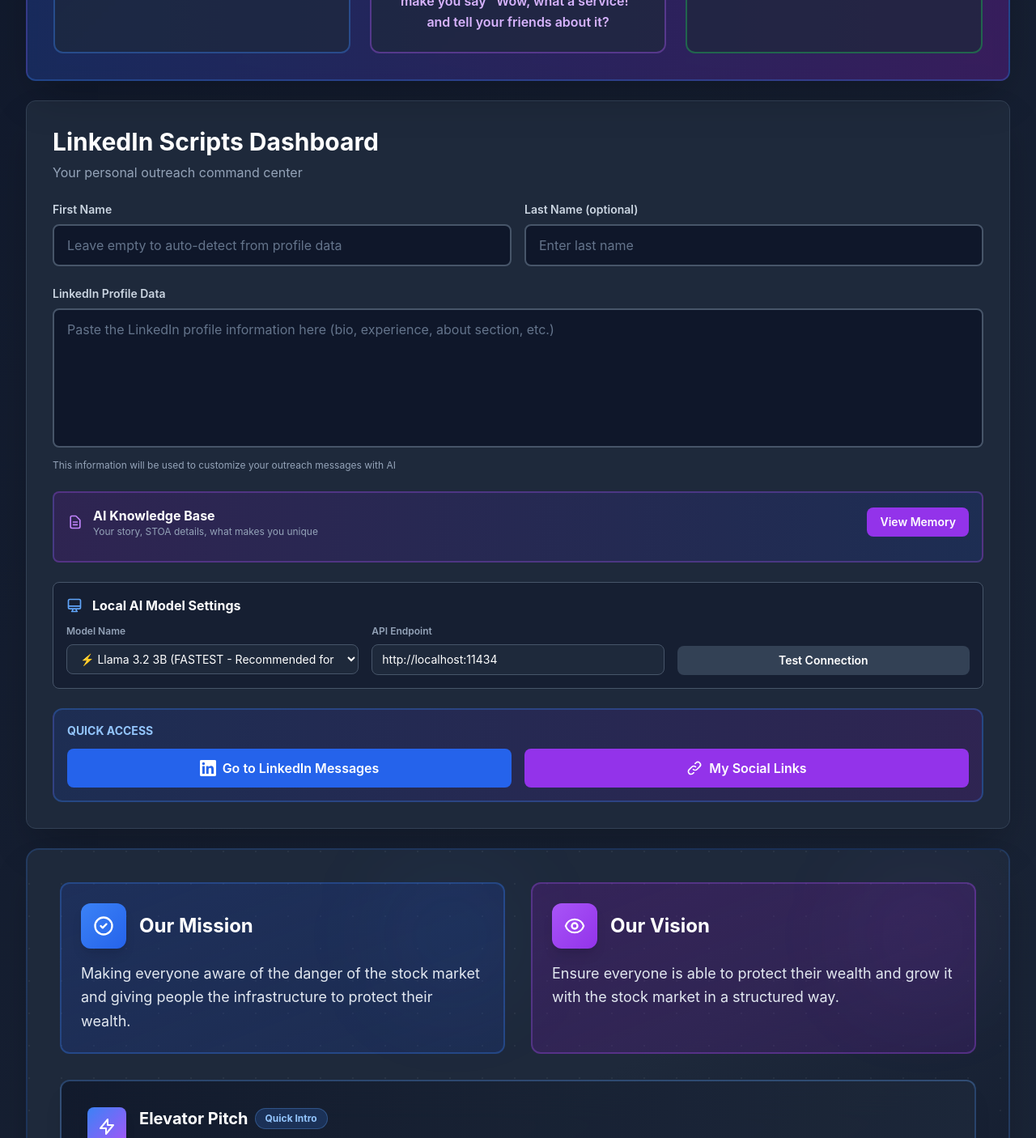
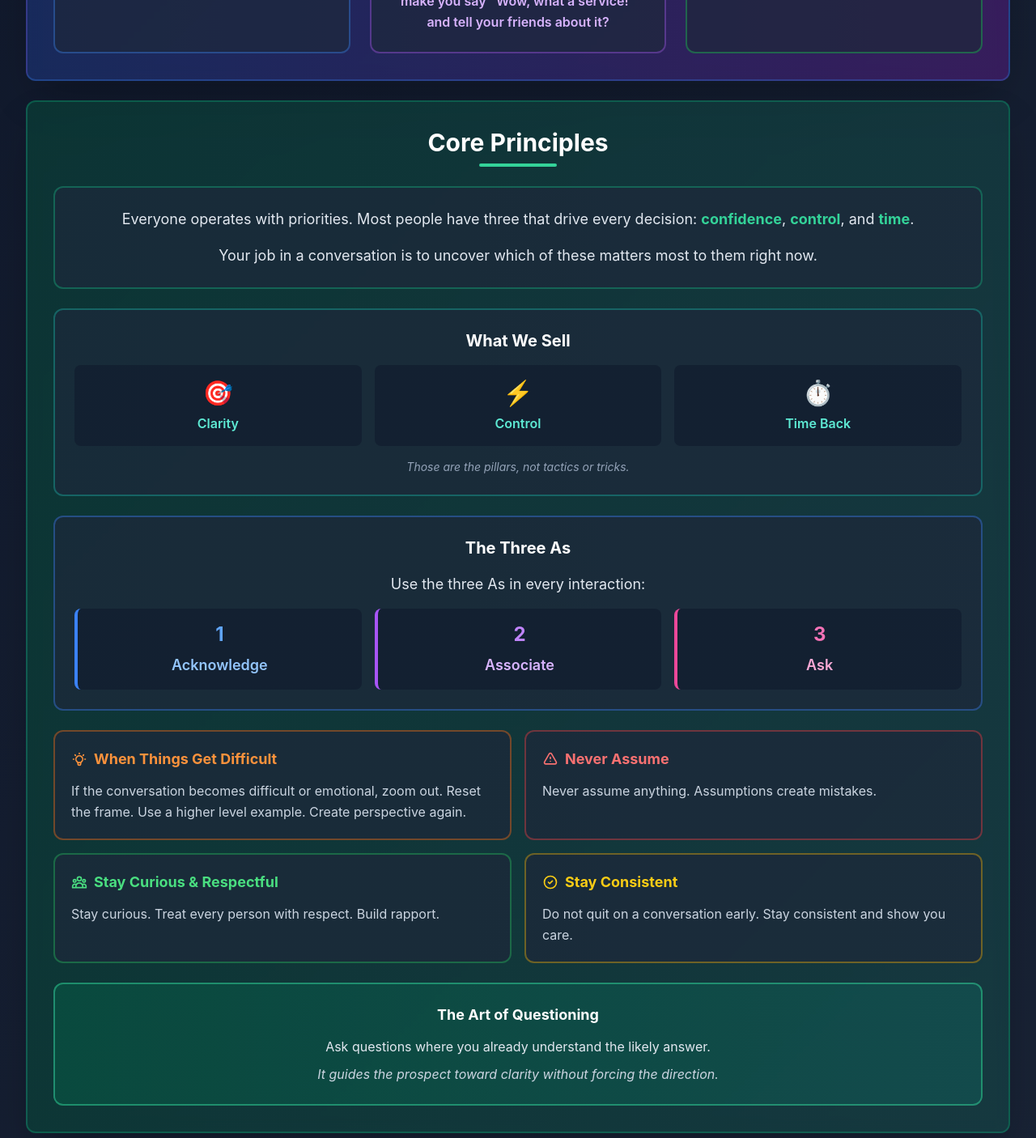
Before and after one commit to Mo-TradingGEN/crm, a Vue app: page / in a window 1280 px wide. Shown: the part 840-2246 px from the top of the page at 81% size. Built offline with nearby package versions, Linux system fonts and the light colour scheme.

Commit message:
Add Core Principles section below Three Questions

```diff
--- a/src/App.vue
+++ b/src/App.vue
@@ -59,6 +59,130 @@
             <h3 class="text-xl font-bold text-white mb-3">Question 3</h3>
             <p class="text-green-300 font-semibold leading-relaxed">
               What are clients wishing for and willing to pay?
+            </p>
+          </div>
+        </div>
+      </div>
+
+      <!-- Core Principles Section -->
+      <div id="section-principles" class="bg-gradient-to-r from-emerald-900/50 to-teal-900/50 border-2 border-emerald-500/30 rounded-xl shadow-2xl p-6 md:p-8 mb-6 backdrop-blur">
+        <div class="text-center mb-6">
+          <h2 class="text-2xl md:text-3xl font-bold text-white mb-2">Core Principles</h2>
+          <div class="w-24 h-1 bg-emerald-400 mx-auto rounded-full"></div>
+        </div>
+
+        <div class="space-y-6">
+          <!-- Opening Statement -->
+          <div class="bg-slate-800/70 border-2 border-emerald-500/40 rounded-xl p-6">
+            <p class="text-lg text-slate-200 leading-relaxed text-center">
+              Everyone operates with priorities. Most people have three that drive every decision: <span class="text-emerald-400 font-bold">confidence</span>, <span class="text-emerald-400 font-bold">control</span>, and <span class="text-emerald-400 font-bold">time</span>.
+            </p>
+            <p class="text-lg text-slate-200 leading-relaxed text-center mt-4">
+              Your job in a conversation is to uncover which of these matters most to them right now.
+            </p>
+          </div>
+
+          <!-- What We Sell -->
+          <div class="bg-slate-800/70 border-2 border-teal-500/40 rounded-xl p-6">
+            <h3 class="text-xl font-bold text-white mb-4 text-center">What We Sell</h3>
+            <div class="grid md:grid-cols-3 gap-4">
+              <div class="text-center p-4 bg-slate-900/50 rounded-lg">
+                <div class="text-3xl mb-2">🎯</div>
+                <p class="text-teal-300 font-semibold">Clarity</p>
+              </div>
+              <div class="text-center p-4 bg-slate-900/50 rounded-lg">
+                <div class="text-3xl mb-2">⚡</div>
+                <p class="text-teal-300 font-semibold">Control</p>
+              </div>
+              <div class="text-center p-4 bg-slate-900/50 rounded-lg">
+                <div class="text-3xl mb-2">⏱️</div>
+                <p class="text-teal-300 font-semibold">Time Back</p>
+              </div>
+            </div>
+            <p class="text-sm text-slate-400 text-center mt-4 italic">Those are the pillars, not tactics or tricks.</p>
+          </div>
+
+          <!-- The Three As -->
+          <div class="bg-slate-800/70 border-2 border-blue-500/40 rounded-xl p-6">
+            <h3 class="text-xl font-bold text-white mb-4 text-center">The Three As</h3>
+            <p class="text-lg text-slate-200 leading-relaxed text-center mb-4">
+              Use the three As in every interaction:
+            </p>
+            <div class="grid md:grid-cols-3 gap-4">
+              <div class="text-center p-4 bg-slate-900/50 rounded-lg border-l-4 border-blue-500">
+                <div class="text-2xl font-bold text-blue-400 mb-2">1</div>
+                <p class="text-blue-300 font-semibold text-lg">Acknowledge</p>
+              </div>
+              <div class="text-center p-4 bg-slate-900/50 rounded-lg border-l-4 border-purple-500">
+                <div class="text-2xl font-bold text-purple-400 mb-2">2</div>
+                <p class="text-purple-300 font-semibold text-lg">Associate</p>
+              </div>
+              <div class="text-center p-4 bg-slate-900/50 rounded-lg border-l-4 border-pink-500">
+                <div class="text-2xl font-bold text-pink-400 mb-2">3</div>
+                <p class="text-pink-300 font-semibold text-lg">Ask</p>
+              </div>
+            </div>
+          </div>
+
+          <!-- Key Guidelines -->
+          <div class="grid md:grid-cols-2 gap-4">
+            <div class="bg-slate-800/70 border-2 border-orange-500/40 rounded-xl p-5">
+              <h4 class="text-lg font-bold text-orange-400 mb-3 flex items-center gap-2">
+                <svg class="w-5 h-5" fill="none" stroke="currentColor" viewBox="0 0 24 24">
+                  <path stroke-linecap="round" stroke-linejoin="round" stroke-width="2" d="M9.663 17h4.673M12 3v1m6.364 1.636l-.707.707M21 12h-1M4 12H3m3.343-5.657l-.707-.707m2.828 9.9a5 5 0 117.072 0l-.548.547A3.374 3.374 0 0014 18.469V19a2 2 0 11-4 0v-.531c0-.895-.356-1.754-.988-2.386l-.548-.547z"/>
+                </svg>
+                When Things Get Difficult
+              </h4>
+              <p class="text-slate-300 leading-relaxed">
+                If the conversation becomes difficult or emotional, zoom out. Reset the frame. Use a higher level example. Create perspective again.
+              </p>
+            </div>
+
+            <div class="bg-slate-800/70 border-2 border-red-500/40 rounded-xl p-5">
+              <h4 class="text-lg font-bold text-red-400 mb-3 flex items-center gap-2">
+                <svg class="w-5 h-5" fill="none" stroke="currentColor" viewBox="0 0 24 24">
+                  <path stroke-linecap="round" stroke-linejoin="round" stroke-width="2" d="M12 9v2m0 4h.01m-6.938 4h13.856c1.54 0 2.502-1.667 1.732-3L13.732 4c-.77-1.333-2.694-1.333-3.464 0L3.34 16c-.77 1.333.192 3 1.732 3z"/>
+                </svg>
+                Never Assume
+              </h4>
+              <p class="text-slate-300 leading-relaxed">
+                Never assume anything. Assumptions create mistakes.
+              </p>
+            </div>
+
+            <div class="bg-slate-800/70 border-2 border-green-500/40 rounded-xl p-5">
+              <h4 class="text-lg font-bold text-green-400 mb-3 flex items-center gap-2">
+                <svg class="w-5 h-5" fill="none" stroke="currentColor" viewBox="0 0 24 24">
+                  <path stroke-linecap="round" stroke-linejoin="round" stroke-width="2" d="M17 20h5v-2a3 3 0 00-5.356-1.857M17 20H7m10 0v-2c0-.656-.126-1.283-.356-1.857M7 20H2v-2a3 3 0 015.356-1.857M7 20v-2c0-.656.126-1.283.356-1.857m0 0a5.002 5.002 0 019.288 0M15 7a3 3 0 11-6 0 3 3 0 016 0zm6 3a2 2 0 11-4 0 2 2 0 014 0zM7 10a2 2 0 11-4 0 2 2 0 014 0z"/>
+                </svg>
+                Stay Curious & Respectful
+              </h4>
+              <p class="text-slate-300 leading-relaxed">
+                Stay curious. Treat every person with respect. Build rapport.
+              </p>
+            </div>
+
+            <div class="bg-slate-800/70 border-2 border-yellow-500/40 rounded-xl p-5">
+              <h4 class="text-lg font-bold text-yellow-400 mb-3 flex items-center gap-2">
+                <svg class="w-5 h-5" fill="none" stroke="currentColor" viewBox="0 0 24 24">
+                  <path stroke-linecap="round" stroke-linejoin="round" stroke-width="2" d="M9 12l2 2 4-4m6 2a9 9 0 11-18 0 9 9 0 0118 0z"/>
+                </svg>
+                Stay Consistent
+              </h4>
+              <p class="text-slate-300 leading-relaxed">
+                Do not quit on a conversation early. Stay consistent and show you care.
+              </p>
+            </div>
+          </div>
+
+          <!-- Final Insight -->
+          <div class="bg-gradient-to-r from-emerald-800/50 to-teal-800/50 border-2 border-emerald-400/50 rounded-xl p-6">
+            <h4 class="text-lg font-bold text-white mb-3 text-center">The Art of Questioning</h4>
+            <p class="text-slate-200 leading-relaxed text-center">
+              Ask questions where you already understand the likely answer.
+            </p>
+            <p class="text-slate-300 leading-relaxed text-center mt-2 italic">
+              It guides the prospect toward clarity without forcing the direction.
             </p>
           </div>
         </div>
@@ -2197,6 +2321,20 @@
           class="relative px-4 py-2 text-sm font-medium hover:text-purple-400 hover:bg-purple-500/10 rounded-lg transition-colors text-slate-300 whitespace-nowrap"
         >
           Dashboard
+        </button>
+
+        <button
+          @click="jumpToSection('section-questions')"
+          class="relative px-4 py-2 text-sm font-medium hover:text-blue-400 hover:bg-blue-500/10 rounded-lg transition-colors text-slate-300 whitespace-nowrap"
+        >
+          Questions
+        </button>
+
+        <button
+          @click="jumpToSection('section-principles')"
+          class="relative px-4 py-2 text-sm font-medium hover:text-emerald-400 hover:bg-emerald-500/10 rounded-lg transition-colors text-slate-300 whitespace-nowrap"
+        >
+          Core Principles
         </button>
 
         <button
```
